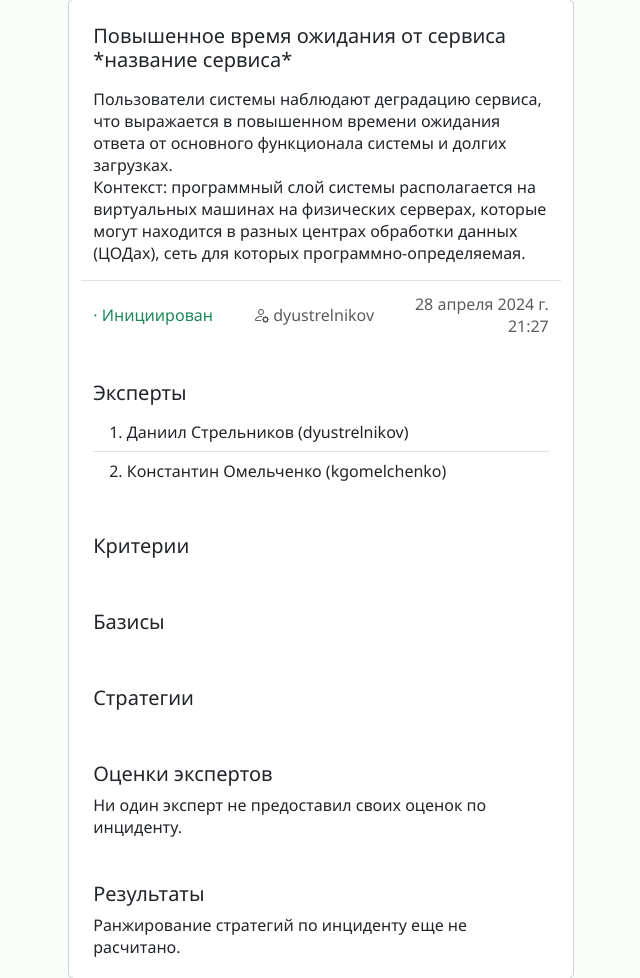
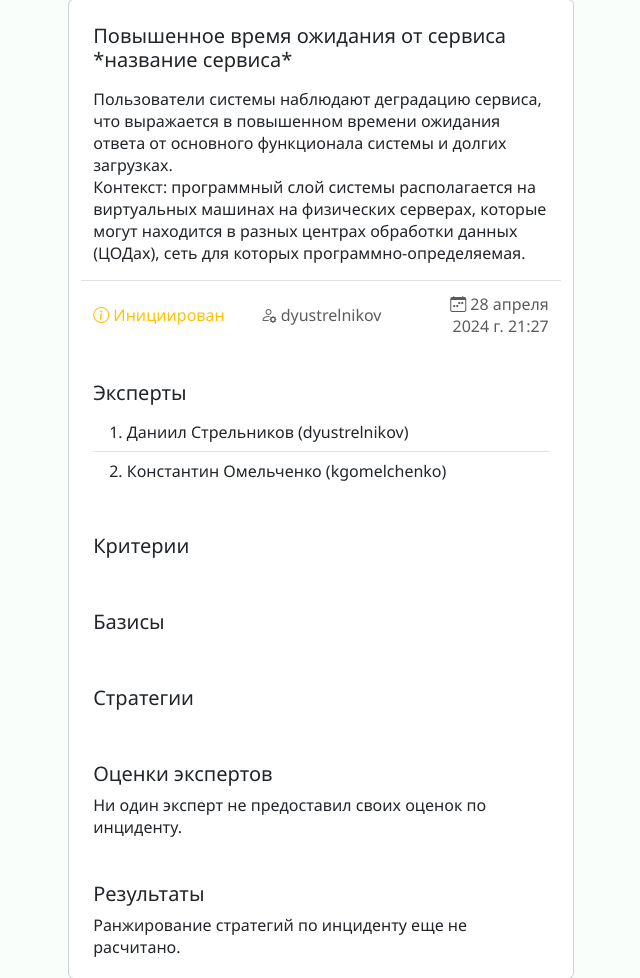
Before and after one commit to pdogger/vkr_incidents, a Django app: page /incident/5 in a window 1280 px wide. Shown: the part 89-1067 px from the top of the page, without its empty margins (319-959 px from the left). Run offline with Django 5.2, Linux system fonts and the light colour scheme; a user stored in the database is signed in; data comes from the database, SQL or seed files in the repository.

Commit message:
added icons on incident page

```diff
--- a/vkr/incidents/templates/incidents/incident.html
+++ b/vkr/incidents/templates/incidents/incident.html
@@ -39,9 +39,9 @@
           <h5 class="card-title">{{ incident.name }}</h5>
           <p class="card-text">{{ incident.description|linebreaks }}</p>
           <div class="row justify-content-between align-items-center pt-3 border-top">
-            <p class="col card-subtitle text-success">· {{ incident.status }}</p>
-            <p class="col card-subtitle text-muted"><i class="bi bi-person-gear"></i> {{ incident.creator.user.get_username }}</p>
-            <p class="col card-subtitle text-muted text-end">{{ incident.created_at }}</p>
+            <p class="col card-subtitle text-warning"><i class="bi bi-info-circle"></i> {{ incident.status }}</p>
+            <p class="col card-subtitle text-center text-muted"><i class="bi bi-person-gear"></i> {{ incident.creator.user.get_username }}</p>
+            <p class="col card-subtitle text-muted text-end"><i class="bi bi-calendar-week"></i> {{ incident.created_at }}</p>
           </div>
         </div>
         <div class="card-body m-2 mb-1">
```
